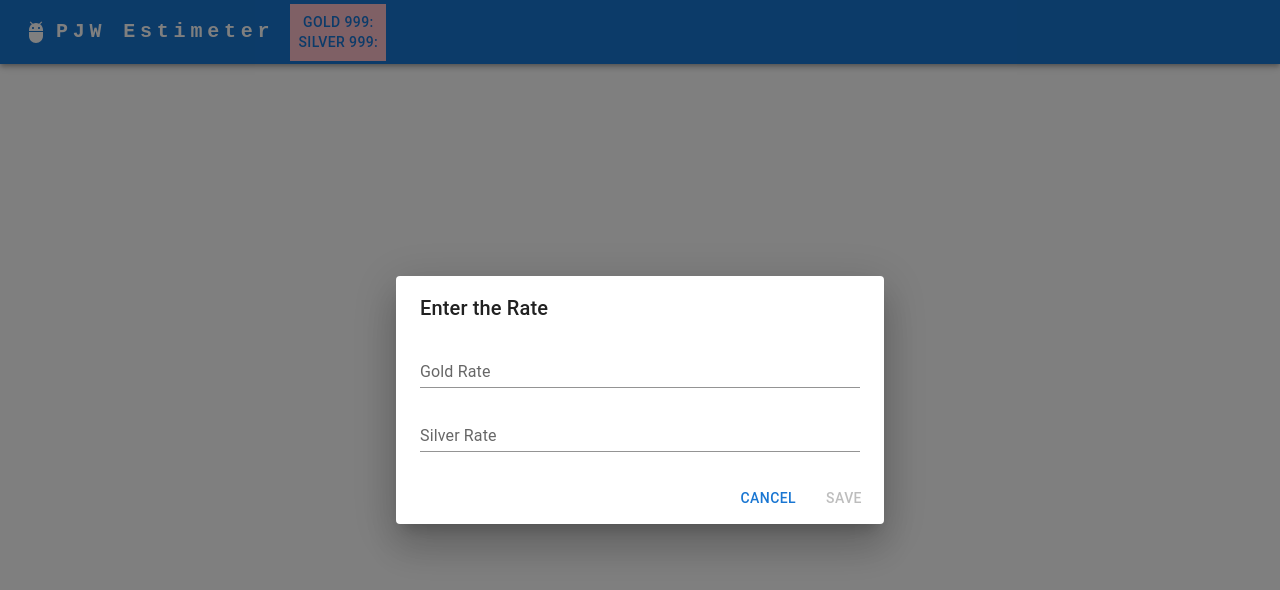
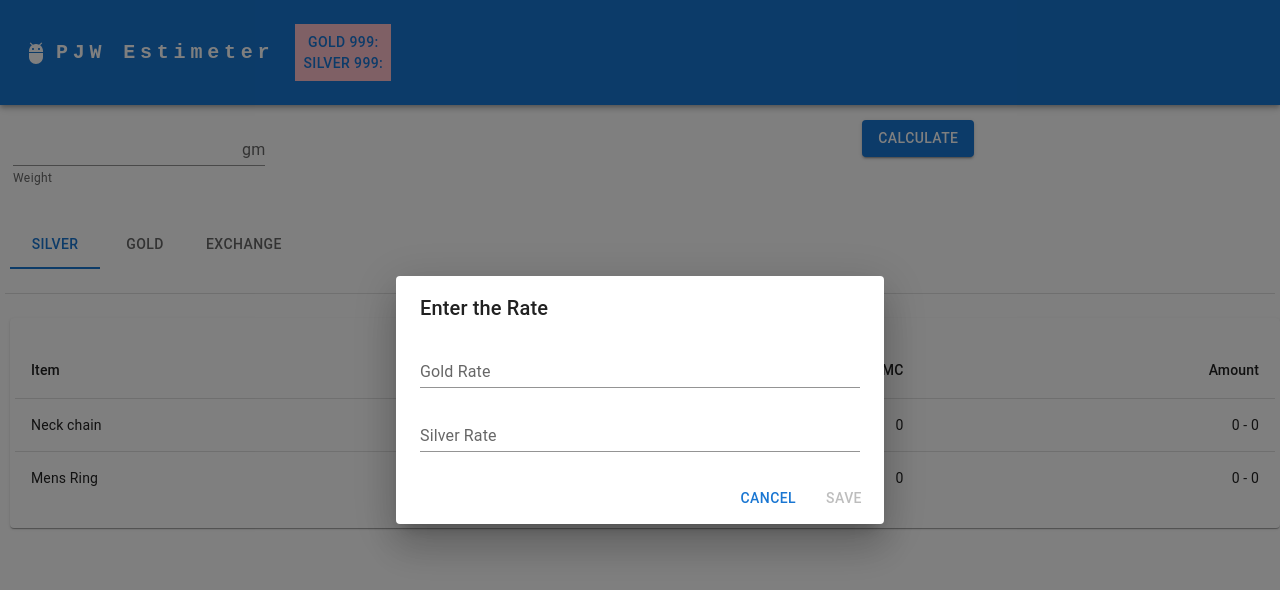
Before and after one commit to Supriya-157/pjw-math, a React (Create React App) app: page / in a window 1280 px wide. Shown: the top 590 px of the page. Built offline with nearby package versions, Linux system fonts and the light colour scheme.

Commit message:
basic layout added

```diff
--- a/src/App.css
+++ b/src/App.css
@@ -39,6 +39,22 @@
   color: rgb(247, 217, 48);
 }
 
+.cal-btn{
+  margin:10px 10px 0 0;
+}
+
+.app-body{
+  padding: 5px;
+}
+
+.tbl-container{
+  padding: 24px 5px;
+}
+
+.MuiBox-root{
+  padding: 24px 5px;
+}
+
 @keyframes App-logo-spin {
   from {
     transform: rotate(0deg);
--- a/src/App.js
+++ b/src/App.js
@@ -2,13 +2,16 @@ import ResponsiveAppBar from './AppBar';
 import React, {useEffect} from 'react';
 import './App.css';
 import RatePopup from './ratePopup';
+import AppTab from './AppTab';
+import AppGrid from './AppGrid';
+
 
 function App() {
 
-  const [goldRate, setGoldRate] = React.useState('00000');
-  const [silverRate, setSilverRate] = React.useState('00000');
+  const [goldRate, setGoldRate] = React.useState(localStorage.getItem('goldRate') != null ? localStorage.getItem('goldRate') : '00000' );
+  const [silverRate, setSilverRate] = React.useState(localStorage.getItem('silverRate') != null ? localStorage.getItem('silverRate') : '00000' );
 
-  const [isPopupOpen, setIsPopupOpen] = React.useState(true);
+  const [isPopupOpen, setIsPopupOpen] = React.useState(localStorage.getItem('goldRate') != null ? false : true);
 
 
   const handleRateChange = () => {
@@ -24,11 +27,16 @@ function App() {
 
   useEffect(()=>{
     setIsPopupOpen(true);
-  })
+  },[isPopupOpen])
 
   return (
     <>
     <ResponsiveAppBar handleOpenPopup={handleOpenPopup}/>
+    <div className="app-body">
+
+    <AppGrid/>
+      <AppTab/>
+    </div>
 
     <RatePopup status={isPopupOpen} handleRateChange={handleRateChange}/>
     </>
--- a/src/AppBar.js
+++ b/src/AppBar.js
@@ -25,20 +25,20 @@ const ResponsiveAppBar = (props) => {
   const [anchorElNav, setAnchorElNav] = React.useState(null);
   const [anchorElUser, setAnchorElUser] = React.useState(null);
 
-  const handleOpenNavMenu = (event) => {
-    setAnchorElNav(event.currentTarget);
-  };
-  const handleOpenUserMenu = (event) => {
-    setAnchorElUser(event.currentTarget);
-  };
+  // const handleOpenNavMenu = (event) => {
+  //   setAnchorElNav(event.currentTarget);
+  // };
+  // const handleOpenUserMenu = (event) => {
+  //   setAnchorElUser(event.currentTarget);
+  // };
 
-  const handleCloseNavMenu = () => {
-    setAnchorElNav(null);
-  };
+  // const handleCloseNavMenu = () => {
+  //   setAnchorElNav(null);
+  // };
 
-  const handleCloseUserMenu = () => {
-    setAnchorElUser(null);
-  };
+  // const handleCloseUserMenu = () => {
+  //   setAnchorElUser(null);
+  // };
 
 const handleparentPopup = ()=>{
   props.handleOpenPopup();
@@ -101,8 +101,8 @@ const [silverRate,setSilverRate] = React.useState(null);
           <Box >
 
         <Stack direction="column" spacing={-2} style={{backgroundColor:'pink'}}>
-       <Button  key="one" onClick={props.handleOpenPopup}>Gold 999: {goldRate} </Button>
-  <Button key="two" onClick={ ()=> handleparentPopup()}>Silver 999: {silverRate} </Button>
+        <Button  key="one" onClick={props.handleOpenPopup}>Gold 999: {goldRate} </Button>
+        <Button key="two" onClick={ ()=> handleparentPopup()}>Silver 999: {silverRate} </Button>
   </Stack>
 
 
--- /dev/null
+++ b/src/AppGrid.js
@@ -0,0 +1,37 @@
+import * as React from 'react';
+import Input from '@mui/material/Input';
+import InputAdornment from '@mui/material/InputAdornment';
+import FormHelperText from '@mui/material/FormHelperText';
+import FormControl from '@mui/material/FormControl';
+import Button from '@mui/material/Button';
+import Grid from "@mui/material/Grid";
+
+
+export default function AppGrid(){
+    return (
+        <>
+         <Grid container spacing={2}>
+        <Grid item xs={8}>
+
+          <FormControl variant="standard" sx={{ m: 1, mt: 3, width: '25ch' }}>
+            <Input
+              id="standard-adornment-weight"
+              endAdornment={<InputAdornment position="end">gm</InputAdornment>}
+              aria-describedby="standard-weight-helper-text"
+              inputProps={{
+                'aria-label': 'weight',
+              }}
+            />
+            <FormHelperText id="standard-weight-helper-text">Weight</FormHelperText>
+          </FormControl>
+        </Grid>
+        <Grid item xs={4}>
+          <div className='cal-btn'>
+          <Button variant="contained">Calculate</Button>
+          </div>
+
+        </Grid>
+    </Grid>
+        </>
+    )
+}
--- /dev/null
+++ b/src/AppTab.js
@@ -0,0 +1,70 @@
+import * as React from 'react';
+import Tabs from '@mui/material/Tabs';
+import Tab from '@mui/material/Tab';
+import Box from '@mui/material/Box';
+import Typography from '@mui/material/Typography';
+import BasicTable from './AppTable';
+import {JewelleryItems} from './data';
+
+
+  function CustomTabPanel(props) {
+    const { children, value, index, ...other } = props;
+
+    return (
+      <div
+        role="tabpanel"
+        hidden={value !== index}
+        id={`simple-tabpanel-${index}`}
+        aria-labelledby={`simple-tab-${index}`}
+        {...other}
+      >
+        {value === index && (
+          <Box sx={{ p: 3 }}>
+            <Typography>{children}</Typography>
+          </Box>
+        )}
+      </div>
+    );
+  }
+  function a11yProps(index) {
+    return {
+      id: `simple-tab-${index}`,
+      'aria-controls': `simple-tabpanel-${index}`,
+    };
+  }
+
+
+
+const rows = JewelleryItems;
+
+
+function AppTab(){
+
+    const [value, setValue] = React.useState(0);
+
+    const handleChange = (event, newValue) => {
+        setValue(newValue);
+      };
+    return(
+        <>
+        <Box sx={{ borderBottom: 1, borderColor: 'divider' }}>
+            <Tabs value={value} onChange={handleChange} aria-label="basic tabs example">
+                <Tab label="Silver">Test</Tab>
+                <Tab label="Gold"  />
+                <Tab label="Exchange"  />
+            </Tabs>
+            </Box>
+            <CustomTabPanel value={value} index={0}>
+                <BasicTable dataSource={rows.filter(x => !x.isGold)}/>
+            </CustomTabPanel>
+            <CustomTabPanel value={value} index={1}>
+                <BasicTable dataSource={rows.filter(x => x.isGold)}/>
+            </CustomTabPanel>
+            <CustomTabPanel value={value} index={2}>
+                Exchange
+            </CustomTabPanel>
+        </>
+    )
+}
+
+export default AppTab;
--- /dev/null
+++ b/src/AppTable.js
@@ -0,0 +1,41 @@
+import * as React from 'react';
+import Table from '@mui/material/Table';
+import TableBody from '@mui/material/TableBody';
+import TableCell from '@mui/material/TableCell';
+import TableContainer from '@mui/material/TableContainer';
+import TableHead from '@mui/material/TableHead';
+import TableRow from '@mui/material/TableRow';
+import Paper from '@mui/material/Paper';
+
+
+export default function AppTable(props) {
+  return (
+    <TableContainer component={Paper} className='tbl-container'>
+      <Table sx={{ minWidth: 450 }} aria-label="simple table">
+        <TableHead>
+          <TableRow>
+            <TableCell>Item</TableCell>
+            <TableCell align="right">WS</TableCell>
+            <TableCell align="right">MC</TableCell>
+            <TableCell align="right">Amount</TableCell>
+          </TableRow>
+        </TableHead>
+        <TableBody>
+          {props.dataSource.map((row) => (
+            <TableRow
+              key={row.name}
+              sx={{ '&:last-child td, &:last-child th': { border: 0 } }}
+            >
+              <TableCell>
+                {row.name}
+              </TableCell>
+              <TableCell align="right">{row.ws}</TableCell>
+              <TableCell align="right">{row.mc}</TableCell>
+              <TableCell align="right">{row.min} - {row.max}</TableCell>
+            </TableRow>
+          ))}
+        </TableBody>
+      </Table>
+    </TableContainer>
+  );
+}
--- /dev/null
+++ b/src/constant.js
@@ -0,0 +1,4 @@
+export const env_config = {
+    development: "http://localhost:5000",
+    production: "https://resume-builder-ey-api.azurewebsites.net",
+  };
--- /dev/null
+++ b/src/data.js
@@ -0,0 +1,54 @@
+import React from 'react';
+
+export const JewelleryItems = [
+    {
+        name:"Neck chain",
+        ws:0,
+        mc:0,
+        min:0,
+        max:0,
+        isExchange: false,
+        isGold:false,
+        touch:55
+    },
+    {
+        name:"Mens Ring",
+        ws:0,
+        mc:0,
+        min:0,
+        max:0,
+        isExchange: false,
+        isGold:false,
+        touch:55
+    },
+    {
+        name:"75 T",
+        ws:0,
+        mc:0,
+        min:0,
+        max:0,
+        isExchange: false,
+        isGold:true,
+        touch:75
+    },
+    {
+        name:"85 KDM",
+        ws:0,
+        mc:0,
+        min:0,
+        max:0,
+        isExchange: false,
+        isGold:true,
+        touch:85
+    },
+    {
+        name:"92 Hallmark",
+        ws:0,
+        mc:0,
+        min:0,
+        max:0,
+        isExchange: false,
+        isGold:true,
+        touch:92
+    }
+  ]
--- a/src/ratePopup.js
+++ b/src/ratePopup.js
@@ -52,10 +52,10 @@ export default function FormDialog(props) {
     goldRateHelperText:''
   });
 
-  const handleClickOpen = () => {
-    setOpen(true);
-    props.status = true;
-  };
+  // const handleClickOpen = () => {
+  //   setOpen(true);
+  //   props.status = true;
+  // };
 
   const handleClose = () => {
     setOpen(false);
@@ -78,13 +78,13 @@ export default function FormDialog(props) {
           localStorage.setItem('silverRate',values.silverRate);
           handleClose();
     }
-    else if(values.silverRate == ''){
+    else if(values.silverRate === ''){
              setValues({
             ...values,
             ['silverRateHelperText']:'Enter Silver Rate'
           });
     }
-    else if(values.goldRate == ''){
+    else if(values.goldRate === ''){
         console.log('in else if gold');
 
         setValues({
```
